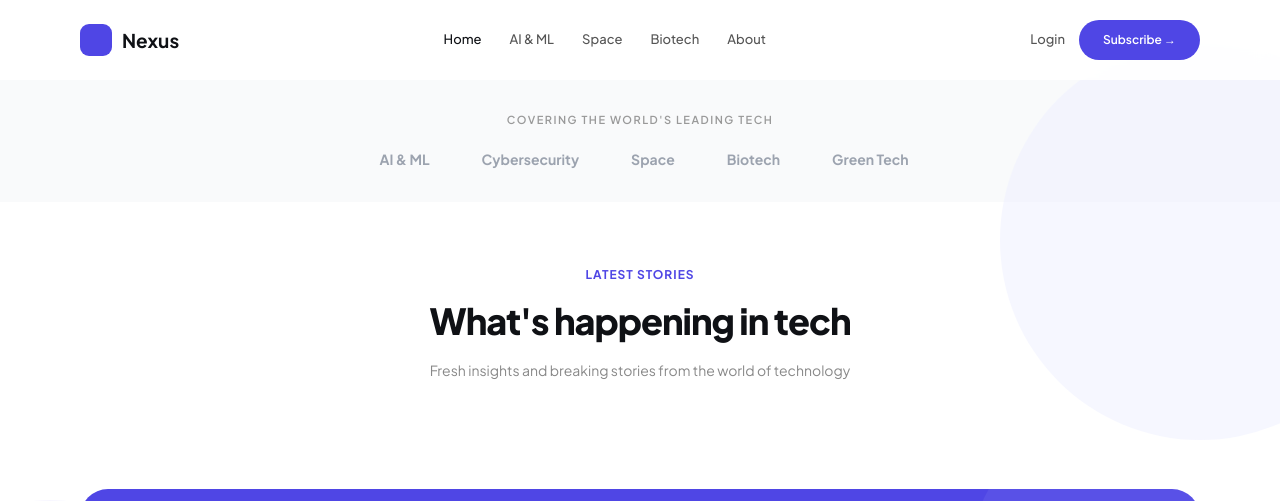
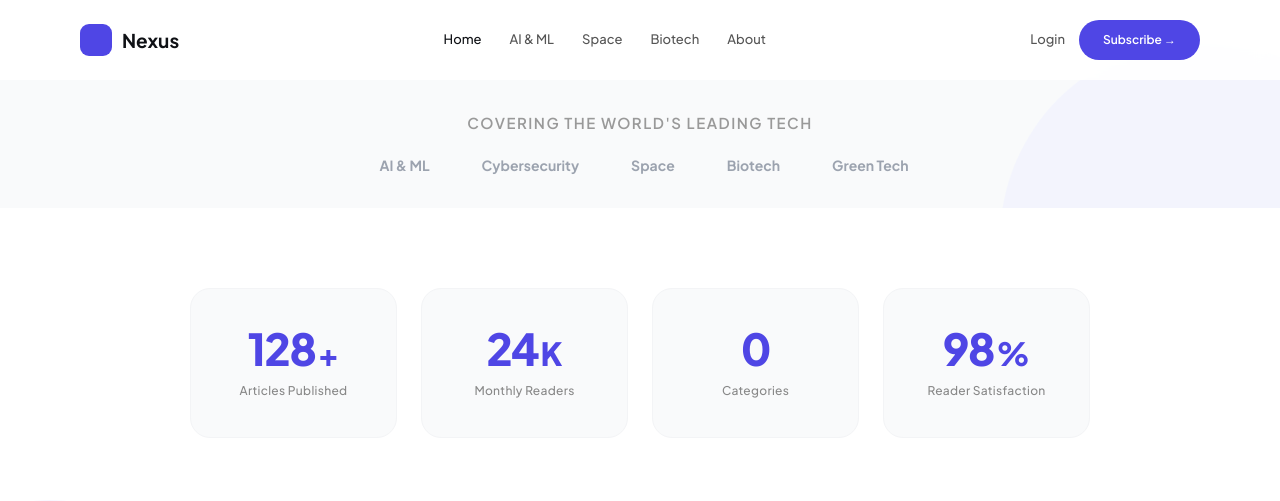
Before and after one commit to Kavi9928/nexus-blog, a Laravel app: page / in a window 1280 px wide; the page is wider, and only the part inside the window is pictured. Shown: the top 501 px of that part. Run offline with Laravel 12, Linux system fonts and the light colour scheme; data comes from the database, SQL or seed files in the repository; data that the repository does not hold is empty; style sheets or scripts are compiled from the project's sources; some libraries are stand-ins or nearby versions.

Commit message:
feat: animated stats counter section with baseline alignment

```diff
--- a/resources/views/home.blade.php
+++ b/resources/views/home.blade.php
@@ -6,6 +6,7 @@
     <title>NEXUS — Premium Tech Publication</title>
     @vite(['resources/css/app.css', 'resources/js/app.js'])
     <link href="https://fonts.googleapis.com/css2?family=Plus+Jakarta+Sans:wght@400;500;600;700;800&display=swap" rel="stylesheet">
+    <link href="https://cdnjs.cloudflare.com/ajax/libs/tabler-icons/2.47.0/iconfont/tabler-icons.min.css" rel="stylesheet">
     <script src="https://cdnjs.cloudflare.com/ajax/libs/gsap/3.12.5/gsap.min.js"></script>
     <script src="https://cdnjs.cloudflare.com/ajax/libs/gsap/3.12.5/ScrollTrigger.min.js"></script>
     <style>
@@ -44,7 +45,7 @@
         .btn-secondary { background: #fff; color: #0f1115; font-size: 13px; font-weight: 600; padding: 14px 30px; border-radius: 28px; border: 1.5px solid #E5E7EB; text-decoration: none; transition: border-color 0.2s; }
         .btn-secondary:hover { border-color: var(--indigo); }
         .hero-img-wrap { position: relative; }
-        .hero-img { width: 100%; height: 600px; border-radius: 22px; background-size: cover; background-position: center; box-shadow: 0 24px 70px rgba(79,70,229,0.18); }
+        .hero-img { width: 100%; height: 440px; border-radius: 22px; background-size: cover; background-position: center; box-shadow: 0 24px 70px rgba(79,70,229,0.18); }
         .hero-badge { position: absolute; bottom: -18px; left: -18px; background: #fff; border-radius: 18px; padding: 16px 20px; box-shadow: 0 14px 40px rgba(0,0,0,0.12); display: flex; align-items: center; gap: 14px; }
         .hero-badge-ic { width: 42px; height: 42px; background: #EEF0FF; border-radius: 13px; display: flex; align-items: center; justify-content: center; color: var(--indigo); font-size: 19px; }
         .hero-badge-n { font-size: 19px; font-weight: 800; color: #0f1115; }
@@ -52,10 +53,20 @@
 
         /* TRUST */
         .trust { background: #F9FAFB; padding: 32px var(--pad); text-align: center; }
-        .trust-label { font-size: 11px; color: #999; letter-spacing: 1.5px; text-transform: uppercase; font-weight: 600; margin-bottom: 20px; }
+        .trust-label { font-size: 15px; color: #999; letter-spacing: 1.5px; text-transform: uppercase; font-weight: 600; margin-bottom: 20px; }
         .trust-cats { display: flex; justify-content: center; gap: 44px; flex-wrap: wrap; }
         .trust-cat { display: flex; align-items: center; gap: 8px; font-size: 14px; font-weight: 700; color: #9CA3AF; }
         .trust-cat i { font-size: 18px; color: var(--indigo); }
+
+        /* ANIMATED STATS */
+        .stats-band { padding-bottom: 50px; padding-top: 80px; background: #fff; position: relative; z-index: 5; }
+        .stats-grid { display: grid; grid-template-columns: repeat(4,1fr); gap: 24px; max-width: 900px; margin: 0 auto; align-items: stretch; }
+        .stat-box { display: flex; flex-direction: column; align-items: center; justify-content: center; text-align: center; padding: 32px 16px; border-radius: 20px; background: #F9FAFB; border: 1px solid #F3F4F6; transition: transform 0.3s, box-shadow 0.3s; min-height: 150px; }
+        .stat-box:hover { transform: translateY(-5px); box-shadow: 0 12px 36px rgba(79,70,229,0.1); }
+        .stat-value { display: flex; align-items: baseline; justify-content: center; gap: 2px; margin-bottom: 12px; }
+        .stat-num { font-size: 44px; font-weight: 800; color: var(--indigo); letter-spacing: -1.5px; line-height: 1; }
+        .stat-plus { font-size: 32px; font-weight: 800; color: var(--indigo); line-height: 1; }
+        .stat-label { font-size: 12px; color: #888; font-weight: 500; letter-spacing: 0.3px; }
 
         /* SECTION */
         .sec { padding: 64px var(--pad); position: relative; z-index: 5; }
@@ -67,7 +78,7 @@
         .stories-grid { display: grid; grid-template-columns: repeat(3,1fr); gap: 26px; }
         .story { background: #fff; border-radius: 20px; overflow: hidden; cursor: pointer; box-shadow: 0 4px 20px rgba(0,0,0,0.04); border: 1px solid #F3F4F6; opacity: 0; }
         .story:hover { box-shadow: 0 16px 50px rgba(79,70,229,0.14); }
-        .story-img { height: 350px; background-size: cover; background-position: center; position: relative; overflow: hidden; }
+        .story-img { height: 220px; background-size: cover; background-position: center; position: relative; overflow: hidden; }
         .story-cat { position: absolute; top: 16px; left: 16px; background: #fff; color: var(--indigo); font-size: 10px; font-weight: 700; padding: 6px 13px; border-radius: 20px; z-index: 2; }
         .story-body { padding: 22px; }
         .story-title { font-size: 17px; font-weight: 700; line-height: 1.35; margin-bottom: 12px; letter-spacing: -0.3px; }
@@ -84,14 +95,14 @@
         .feature-item { display: flex; align-items: center; gap: 12px; font-size: 13px; color: #fff; }
         .feature-item i { width: 24px; height: 24px; background: rgba(255,255,255,0.15); border-radius: 8px; display: flex; align-items: center; justify-content: center; font-size: 13px; }
         .feature-imgs { display: grid; grid-template-columns: 1fr 1fr; gap: 14px; position: relative; }
-        .feature-img { height: 250px; border-radius: 16px; background-size: cover; background-position: center; }
+        .feature-img { height: 160px; border-radius: 16px; background-size: cover; background-position: center; }
 
         /* TRENDING */
         .trend-list { display: flex; flex-direction: column; gap: 14px; max-width: 820px; margin: 0 auto; }
         .trend-row { display: flex; align-items: center; gap: 22px; padding: 18px; border-radius: 18px; cursor: pointer; border: 1px solid #F3F4F6; opacity: 0; transition: background 0.2s; }
         .trend-row:hover { background: #F9FAFB; }
         .trend-num { font-size: 26px; font-weight: 800; color: #E5E7EB; min-width: 40px; }
-        .trend-img { width: 250px; height: 150px; border-radius: 14px; background-size: cover; background-position: center; flex-shrink: 0; }
+        .trend-img { width: 120px; height: 80px; border-radius: 14px; background-size: cover; background-position: center; flex-shrink: 0; }
         .trend-content { flex: 1; }
         .trend-cat { font-size: 10px; color: var(--indigo); font-weight: 700; text-transform: uppercase; letter-spacing: 0.5px; margin-bottom: 5px; }
         .trend-title { font-size: 16px; font-weight: 700; letter-spacing: -0.2px; }
@@ -156,6 +167,8 @@
             :root { --pad: 20px; }
             .hero { grid-template-columns: 1fr; gap: 32px; padding: 32px 20px 48px; }
             .hero-title { font-size: 36px; letter-spacing: -1px; }
+            .hero-img { height: 280px; }
+            .stats-grid { grid-template-columns: repeat(2,1fr); }
             .stories-grid { grid-template-columns: 1fr; }
             .sec-title { font-size: 26px; }
             .feature { grid-template-columns: 1fr; padding: 32px; margin: 0 20px 48px; }
@@ -229,6 +242,29 @@
     </div>
 </div>
 
+{{-- ANIMATED STATS --}}
+<section class="stats-band" id="stats-band">
+    <div class="stats-grid">
+        <div class="stat-box">
+            <div class="stat-value"><span class="stat-num" data-count="128">0</span><span class="stat-plus">+</span></div>
+            <div class="stat-label">Articles Published</div>
+        </div>
+        <div class="stat-box">
+            <div class="stat-value"><span class="stat-num" data-count="24">0</span><span class="stat-plus">K</span></div>
+            <div class="stat-label">Monthly Readers</div>
+        </div>
+
+        <div class="stat-box">
+            <div class="stat-value"><span class="stat-num" data-count="{{ $categories->count() }}">0</span></div>
+            <div class="stat-label">Categories</div>
+        </div>
+        <div class="stat-box">
+            <div class="stat-value"><span class="stat-num" data-count="98">0</span><span class="stat-plus">%</span></div>
+            <div class="stat-label">Reader Satisfaction</div>
+        </div>
+    </div>
+</section>
+
 {{-- LATEST STORIES --}}
 <section class="sec" id="stories-sec">
     <div class="sec-head">
@@ -277,7 +313,7 @@
         </div>
     </div>
     <div class="feature-imgs">
-        <div class="feature-img" style="grid-column:span 2;height:160px;background-image:url('https://images.unsplash.com/photo-1620712943543-bcc4688e7485?w=600&q=80');"></div>
+        <div class="feature-img" style="grid-column:span 2;height:220px;background-image:url('https://images.unsplash.com/photo-1620712943543-bcc4688e7485?w=600&q=80');"></div>
         <div class="feature-img" style="background-image:url('https://images.unsplash.com/photo-1454165804606-c3d57bc86b40?w=400&q=80');"></div>
         <div class="feature-img" style="background-image:url('https://images.unsplash.com/photo-1559757148-5c350d0d3c56?w=400&q=80');"></div>
     </div>
@@ -430,8 +466,6 @@
     </div>
 </footer>
 
-<script src="https://cdnjs.cloudflare.com/ajax/libs/tabler-icons/2.47.0/iconfont/tabler-icons.min.css"></script>
-<link href="https://cdnjs.cloudflare.com/ajax/libs/tabler-icons/2.47.0/iconfont/tabler-icons.min.css" rel="stylesheet">
 <script>
 gsap.registerPlugin(ScrollTrigger);
 
@@ -449,6 +483,25 @@ gsap.from('.hero-badge', { opacity: 0, scale: 0.8, duration: 0.6, ease: 'back.ou
 // Trust bar
 gsap.from('.trust-cat', { opacity: 0, y: 15, duration: 0.5, stagger: 0.08, ease: 'power2.out',
     scrollTrigger: { trigger: '.trust', start: 'top 90%' } });
+
+// ANIMATED STATS COUNTER
+ScrollTrigger.create({
+    trigger: '#stats-band',
+    start: 'top 80%',
+    once: true,
+    onEnter: () => {
+        document.querySelectorAll('.stat-num').forEach(el => {
+            const target = parseInt(el.dataset.count);
+            gsap.to(el, {
+                innerText: target,
+                duration: 2,
+                snap: { innerText: 1 },
+                ease: 'power2.out'
+            });
+        });
+        gsap.from('.stat-box', { opacity: 0, y: 30, duration: 0.6, stagger: 0.1, ease: 'power2.out', clearProps: 'transform' });
+    }
+});
 
 // Stories
 gsap.set('.story', { opacity: 0, y: 50 });
```
